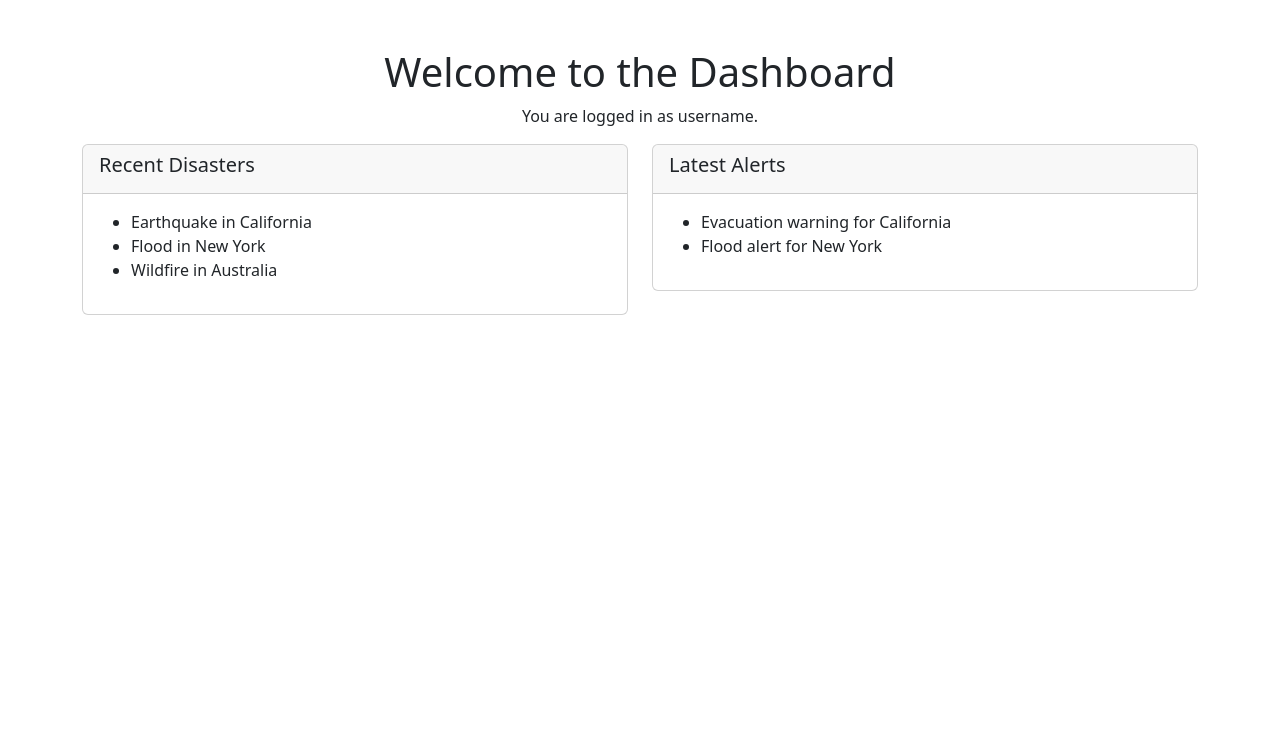
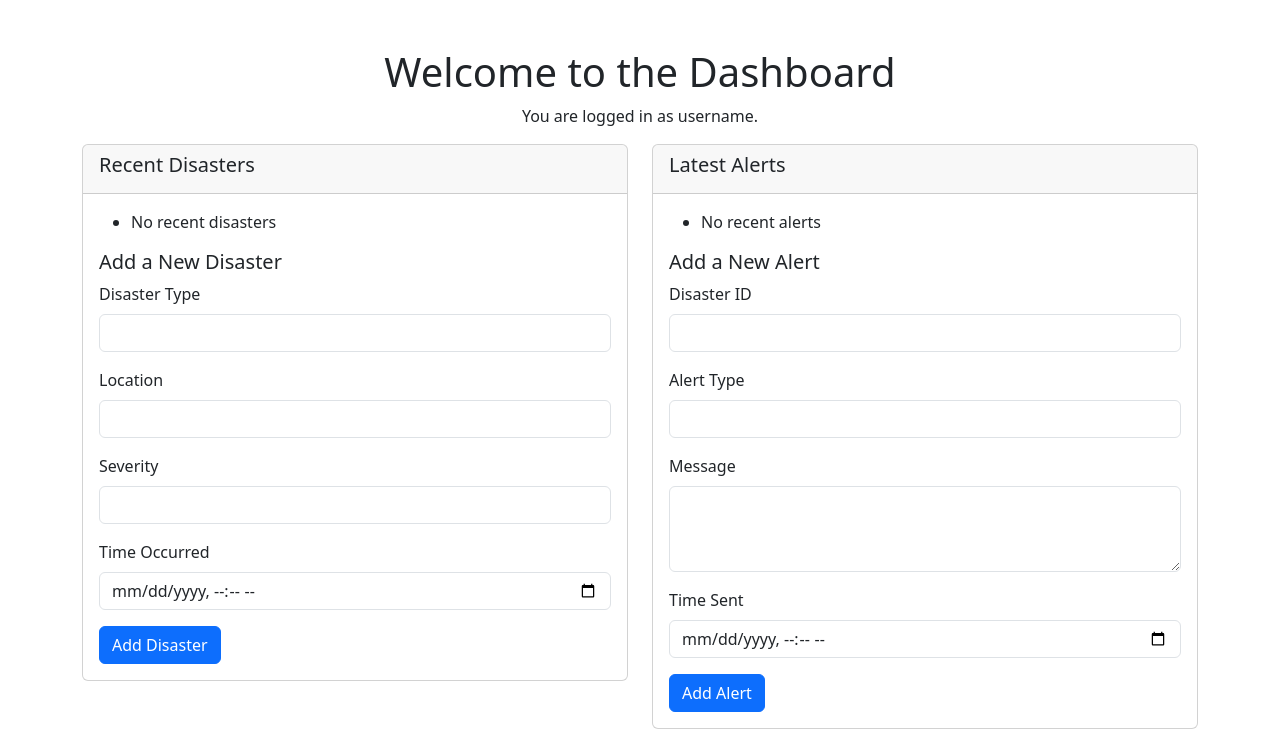
Before and after one commit to nakrufsevim/DisasterMonitoring, a Flask app: page /dashboard in a window 1280 px wide. Shown: the part 56-800 px from the top of the page. Run offline with Flask 3, Linux system fonts and the light colour scheme; a user stored in the database is signed in.

Commit message:
dashboard addition

```diff
--- a/app.py
+++ b/app.py
@@ -87,7 +87,12 @@ def register_page():
 @app.route('/dashboard')
 @login_required  # Protect the dashboard route with login_required
 def dashboard_page():
-    return render_template('dashboard.html')
+    # Get all disasters and alerts from the database
+    disasters = Disaster.query.all()
+    alerts = Alert.query.all()
+
+    # Pass disasters and alerts to the template
+    return render_template('dashboard.html', disasters=disasters, alerts=alerts)
 
 
 # Logout function
@@ -103,6 +108,20 @@ def logout():
 @login_required
 def profile():
     return "You are logged in!"
+
+@app.route('/add_disaster', methods=['POST'])
+@login_required
+def add_disaster():
+    disaster_type = request.form['disaster_type']
+    location = request.form['location']
+    severity = request.form['severity']
+    time_occurred = request.form['time_occurred']
+
+    disaster = Disaster(disaster_type=disaster_type, location=location, severity=severity, time_occurred=time_occurred)
+    db.session.add(disaster)
+    db.session.commit()
+
+    return redirect(url_for('dashboard_page'))
 
 
 # Initialize Flask-RESTX API
--- a/templates/dashboard.html
+++ b/templates/dashboard.html
@@ -5,6 +5,7 @@
     <p class="text-center">You are logged in as {{ current_user.username }}.</p>
 
     <div class="row">
+        <!-- Recent Disasters Section -->
         <div class="col-md-6">
             <div class="card">
                 <div class="card-header">
@@ -12,13 +13,39 @@
                 </div>
                 <div class="card-body">
                     <ul>
-                        <li>Earthquake in California</li>
-                        <li>Flood in New York</li>
-                        <li>Wildfire in Australia</li>
+                        {% for disaster in disasters %}
+                            <li>{{ disaster.disaster_type }} in {{ disaster.location }} (Severity: {{ disaster.severity }})</li>
+                        {% else %}
+                            <li>No recent disasters</li>
+                        {% endfor %}
                     </ul>
+
+                    <!-- Form to Add a New Disaster -->
+                    <h5>Add a New Disaster</h5>
+                    <form method="POST" action="{{ url_for('add_disaster') }}">
+                        <div class="mb-3">
+                            <label for="disaster_type" class="form-label">Disaster Type</label>
+                            <input type="text" class="form-control" id="disaster_type" name="disaster_type" required>
+                        </div>
+                        <div class="mb-3">
+                            <label for="location" class="form-label">Location</label>
+                            <input type="text" class="form-control" id="location" name="location" required>
+                        </div>
+                        <div class="mb-3">
+                            <label for="severity" class="form-label">Severity</label>
+                            <input type="number" class="form-control" id="severity" name="severity" step="0.1" required>
+                        </div>
+                        <div class="mb-3">
+                            <label for="time_occurred" class="form-label">Time Occurred</label>
+                            <input type="datetime-local" class="form-control" id="time_occurred" name="time_occurred" required>
+                        </div>
+                        <button type="submit" class="btn btn-primary">Add Disaster</button>
+                    </form>
                 </div>
             </div>
         </div>
+
+        <!-- Latest Alerts Section -->
         <div class="col-md-6">
             <div class="card">
                 <div class="card-header">
@@ -26,9 +53,34 @@
                 </div>
                 <div class="card-body">
                     <ul>
-                        <li>Evacuation warning for California</li>
-                        <li>Flood alert for New York</li>
+                        {% for alert in alerts %}
+                            <li>{{ alert.alert_type }} for Disaster ID: {{ alert.disaster_id }} - {{ alert.message }} (Time: {{ alert.time_sent }})</li>
+                        {% else %}
+                            <li>No recent alerts</li>
+                        {% endfor %}
                     </ul>
+
+                    <!-- Form to Add a New Alert -->
+                    <h5>Add a New Alert</h5>
+                    <form method="POST" action="{{ url_for('add_alert') }}">
+                        <div class="mb-3">
+                            <label for="disaster_id" class="form-label">Disaster ID</label>
+                            <input type="number" class="form-control" id="disaster_id" name="disaster_id" required>
+                        </div>
+                        <div class="mb-3">
+                            <label for="alert_type" class="form-label">Alert Type</label>
+                            <input type="text" class="form-control" id="alert_type" name="alert_type" required>
+                        </div>
+                        <div class="mb-3">
+                            <label for="message" class="form-label">Message</label>
+                            <textarea class="form-control" id="message" name="message" rows="3" required></textarea>
+                        </div>
+                        <div class="mb-3">
+                            <label for="time_sent" class="form-label">Time Sent</label>
+                            <input type="datetime-local" class="form-control" id="time_sent" name="time_sent" required>
+                        </div>
+                        <button type="submit" class="btn btn-primary">Add Alert</button>
+                    </form>
                 </div>
             </div>
         </div>
```
